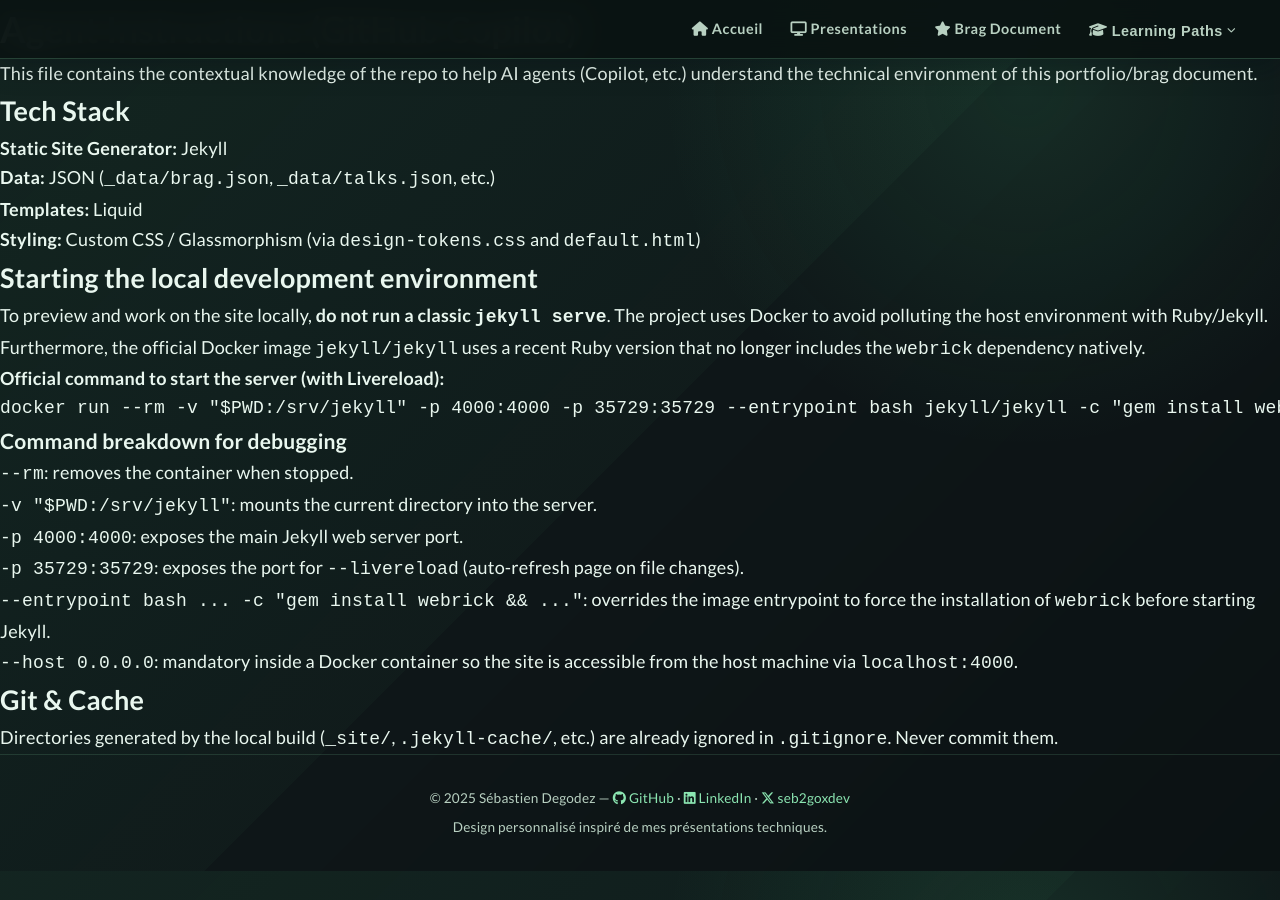
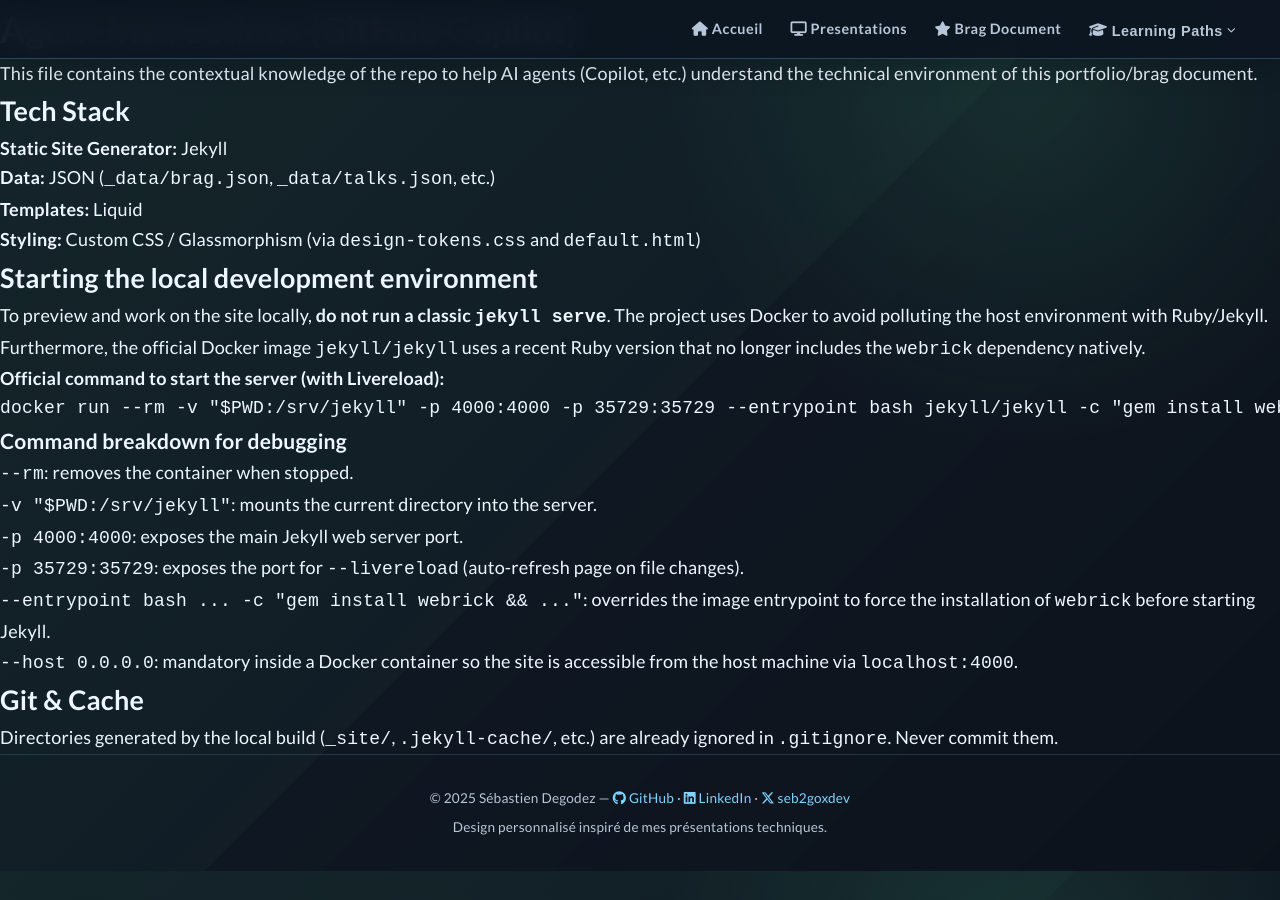
Before and after one commit to SebastienDegodez/SebastienDegodez.github.io, a Jekyll site: the page built from AGENT.md, in a window 1280 px wide. Built offline with Jekyll 4.4.1, drawn with Linux system fonts in a browser that asks for light colours; our own code applies the rules of GitHub Pages for plain Markdown files.

Commit message:
Fix CI pipeline: wire design-tokens.css and sync e2e hero role assertion

```diff
--- a/_layouts/default.html
+++ b/_layouts/default.html
@@ -14,6 +14,7 @@
     href="https://cdnjs.cloudflare.com/ajax/libs/font-awesome/6.7.2/css/all.min.css"
   />
   <link rel="stylesheet" href="/assets/css/tech-glass.css" />
+  <link rel="stylesheet" href="/design-tokens.css" />
   <style>
     /* ============================================================
        HERO
```
Also changed, not shown: tests/e2e/site-smoke.spec.mjs (+1 -1 lines).
